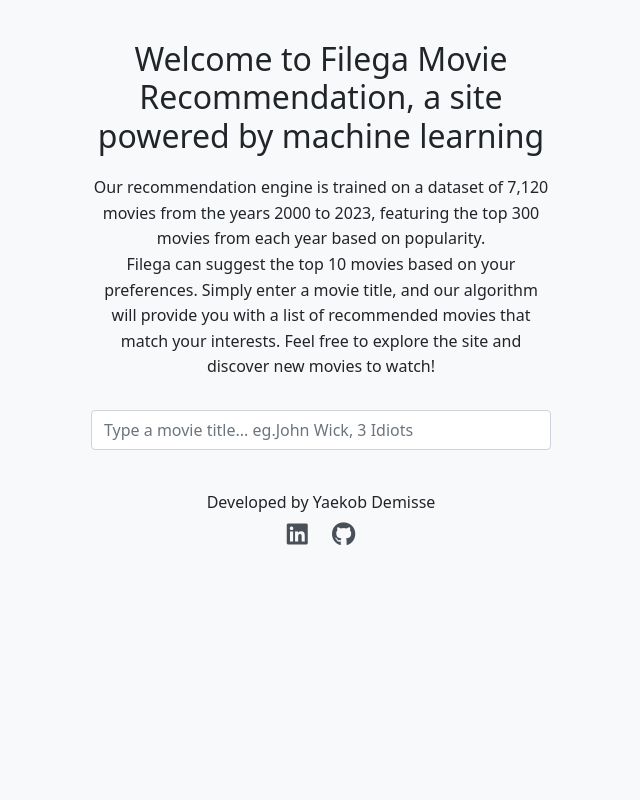
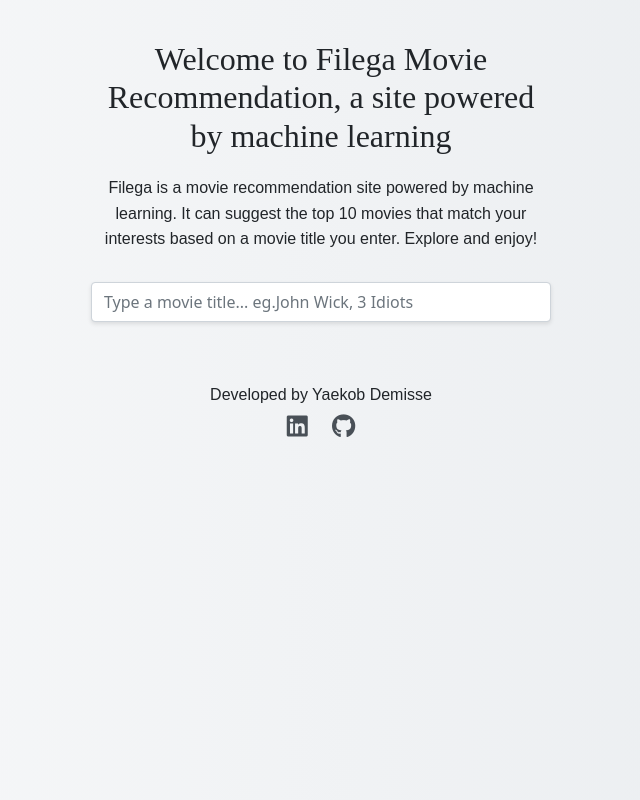
Before and after one commit to Jamescog/Filega, a Flask app: page / in a window 1280 px wide. Shown: the whole page, without its empty margins (319-959 px from the left). Run offline with Flask 3, Linux system fonts and the light colour scheme; parts of the project's set-up code (start-up, migrations or seed data) failed here and were passed over; some libraries are stand-ins or nearby versions.

Commit message:
fix some error on loading and better styleing

```diff
--- a/app.py
+++ b/app.py
@@ -19,10 +19,10 @@ def recommend():
     name = request.args.get('name')
     movie = df[df['title'] == name].iloc[0]
     title = movie['title']
-    genre = movie['genre'].strip("[]'")
-    actors = [actor.strip("[]'") for actor in movie['actors'].split(', ')]
+    genre = movie['genre'].replace("'", "").replace('"', "") # remove quotes from genre
+    actors = [actor.strip("[]'") for actor in movie['actors'].split(', ')] # remove brackets and quotes from actors
     actors = actors[:5]
-    director = movie['directors'][0].strip("[]'")
+    director = movie['directors'][0].strip("[]'") # remove brackets and quotes from director
     recommended_movies = recommend_movies(movie['feature'])
     recommended_movies = recommended_movies[1:]
 
@@ -30,7 +30,7 @@ def recommend():
     for recommended_movie in recommended_movies:
         recommended_movie_info = df[df['title'] == recommended_movie].iloc[0]
         recommended_movie_title = recommended_movie_info['title']
-        recommended_movie_genre = recommended_movie_info['genre'].strip("[]'")
+        recommended_movie_genre = recommended_movie_info['genre'].replace("'", "").replace('"', "").strip("[]'")
         recommended_movie_actors = [actor.strip("[]'") for actor in recommended_movie_info['actors'].split(', ')]
         recommended_movie_actors = recommended_movie_actors[:5]
         recommended_movie_director = recommended_movie_info['directors'].strip("[]'")
@@ -54,4 +54,4 @@ def recommend():
 
 
 if __name__ == '__main__':
-    app.run()
+    app.run(debug=True)
--- a/templates/index.html
+++ b/templates/index.html
@@ -12,7 +12,7 @@
     />
     <style>
       body {
-        background-color: #f8f9fa;
+        background: linear-gradient(to right, #f8f9fa, #e9ecef);
         padding-top: 40px;
         text-align: center;
       }
@@ -26,29 +26,46 @@
       h1 {
         font-size: 32px;
         margin-bottom: 20px;
+        font-family: ‘Roboto Slab’, serif;
       }
 
       p {
         margin-bottom: 30px;
         line-height: 1.6;
+        font-family: ‘Roboto’, sans-serif;
       }
 
       input {
         width: 100%;
         height: 40px;
         padding: 5px 10px;
-        font-size: 16px;
+        font-size: 18px;
         border-radius: 5px;
         border: 1px solid #ced4da;
+        box-shadow: 0 2px 4px rgba(0, 0, 0, 0.1);
+        color: #adb5bd;
       }
 
       #suggestion-box {
         margin-top: 20px;
         text-align: left;
+        max-height: 150px;
+        overflow-y: auto;
+        box-shadow: 0 4px 8px rgba(0, 0, 0, 0.1);
+        transition: transform 0.3s;
       }
+
+      #suggestion-box a {
+        color: #343a40;
+        font-size: 14px;
+        opacity: 0.8;
+      }
+
       #suggestion-box a:hover {
-        background-color: #e9ecef;
+        background-color: #b6c1cb;
+        opacity: 0.3;
       }
+
       #footer {
         margin-top: 40px;
       }
@@ -75,12 +92,9 @@
         learning
       </h1>
       <p>
-        Our recommendation engine is trained on a dataset of 7,120 movies from
-        the years 2000 to 2023, featuring the top 300 movies from each year
-        based on popularity. <br />Filega can suggest the top 10 movies based on
-        your preferences. Simply enter a movie title, and our algorithm will
-        provide you with a list of recommended movies that match your interests.
-        Feel free to explore the site and discover new movies to watch!
+        Filega is a movie recommendation site powered by machine learning. It
+        can suggest the top 10 movies that match your interests based on a movie
+        title you enter. Explore and enjoy!
       </p>
       <div class="mb-3">
         <input
@@ -126,7 +140,7 @@
           suggestionBox.innerHTML = "";
           suggestions.forEach((suggestion) => {
             const suggestionElement = document.createElement("a");
-            suggestionElement.href = `https://fi-lega.onrender.com/recommend?name=${suggestion}`;
+            suggestionElement.href = `https://www.fi-lega.onrender.com/recommend?name=${suggestion}`;
             suggestionElement.textContent = suggestion;
             suggestionElement.classList.add(
               "d-block",
```
Also changed, not shown: templates/recommendations.html (+31 -39 lines), movie_titles.json.
